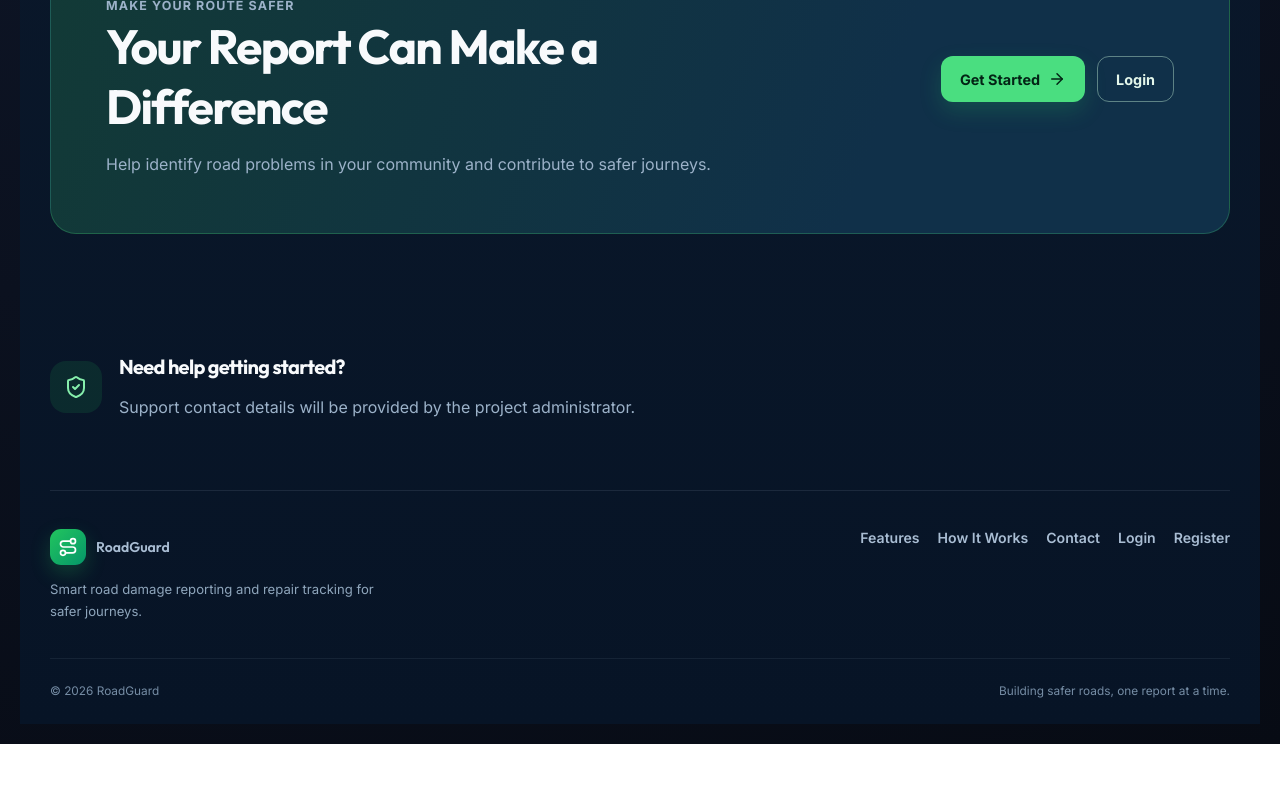
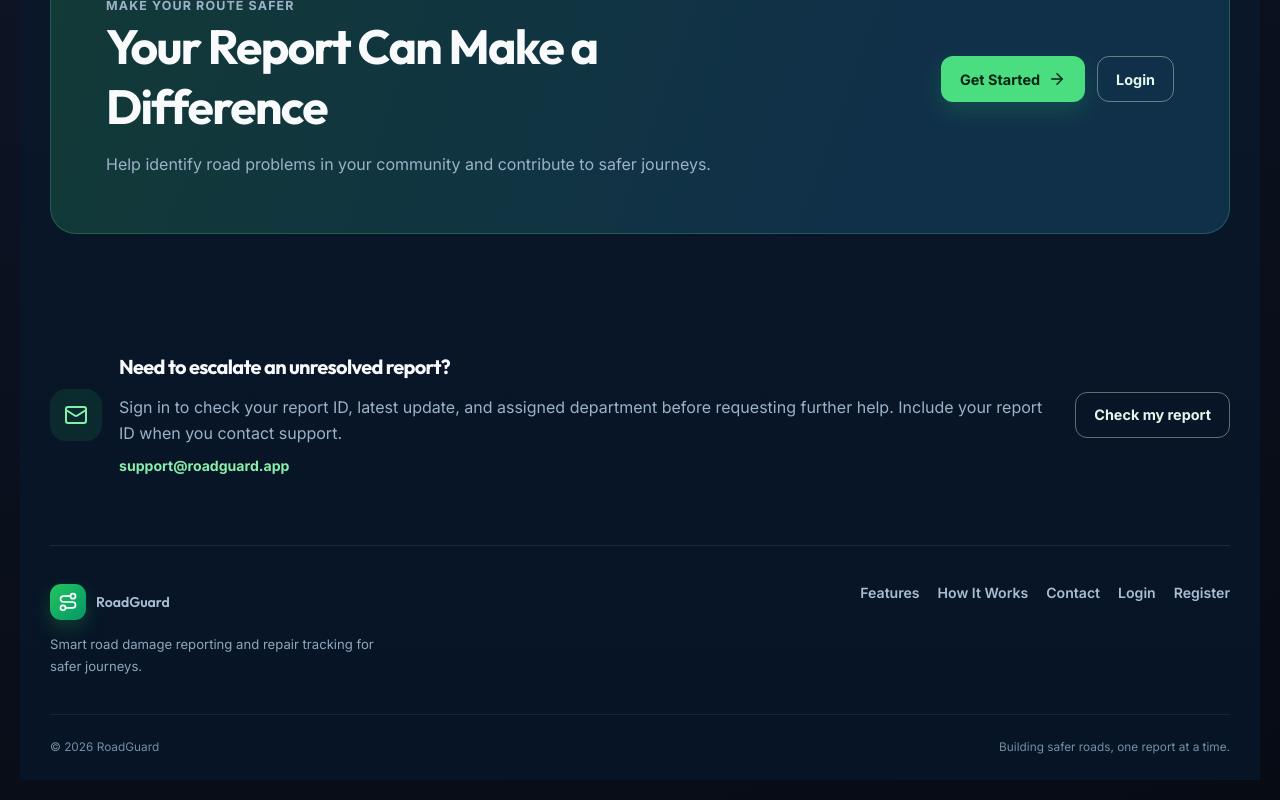
Before and after one commit to manojallu1116-max/Roadguard, a React (Vite) app: page / in a window 1280 px wide. Shown: the part 2038-2838 px from the top of the page. Before the commit the page ends 2782 px from the top, so only its background shows below. Built offline with nearby package versions, Linux system fonts and the light colour scheme; no server answers.

Commit message:
Add unresolved report support contact

```diff
--- a/src/pages/LandingPage.jsx
+++ b/src/pages/LandingPage.jsx
@@ -1,7 +1,7 @@
 import { Link } from 'react-router-dom';
 import {
   AlertTriangle, ArrowRight, CheckCircle2, Clock3, MapPinned,
-  Navigation, Route, ShieldCheck, UsersRound
+  Mail, Navigation, Route, ShieldCheck, UsersRound
 } from 'lucide-react';
 
 const features = [
@@ -20,6 +20,7 @@ const steps = [
 
 export default function LandingPage() {
   const scrollToFeatures = () => document.getElementById('features')?.scrollIntoView({ behavior: 'smooth' });
+  const supportEmail = import.meta.env.VITE_SUPPORT_EMAIL?.trim() || 'support@roadguard.app';
 
   return (
     <main className="landing-page" id="top">
@@ -88,7 +89,13 @@ export default function LandingPage() {
       </section>
 
       <section className="landing-section landing-contact" id="contact">
-        <span className="landing-contact-icon"><ShieldCheck size={24} /></span><div><h2>Need help getting started?</h2><p>Support contact details will be provided by the project administrator.</p></div>
+        <span className="landing-contact-icon"><Mail size={24} /></span>
+        <div>
+          <h2>Need to escalate an unresolved report?</h2>
+          <p>Sign in to check your report ID, latest update, and assigned department before requesting further help. Include your report ID when you contact support.</p>
+          <a className="landing-support-email" href={'mailto:' + supportEmail}>{supportEmail}</a>
+        </div>
+        <Link className="landing-button landing-button-outline" to="/login">Check my report</Link>
       </section>
 
       <footer className="landing-footer">
```
Also changed, not shown: src/index.css.
